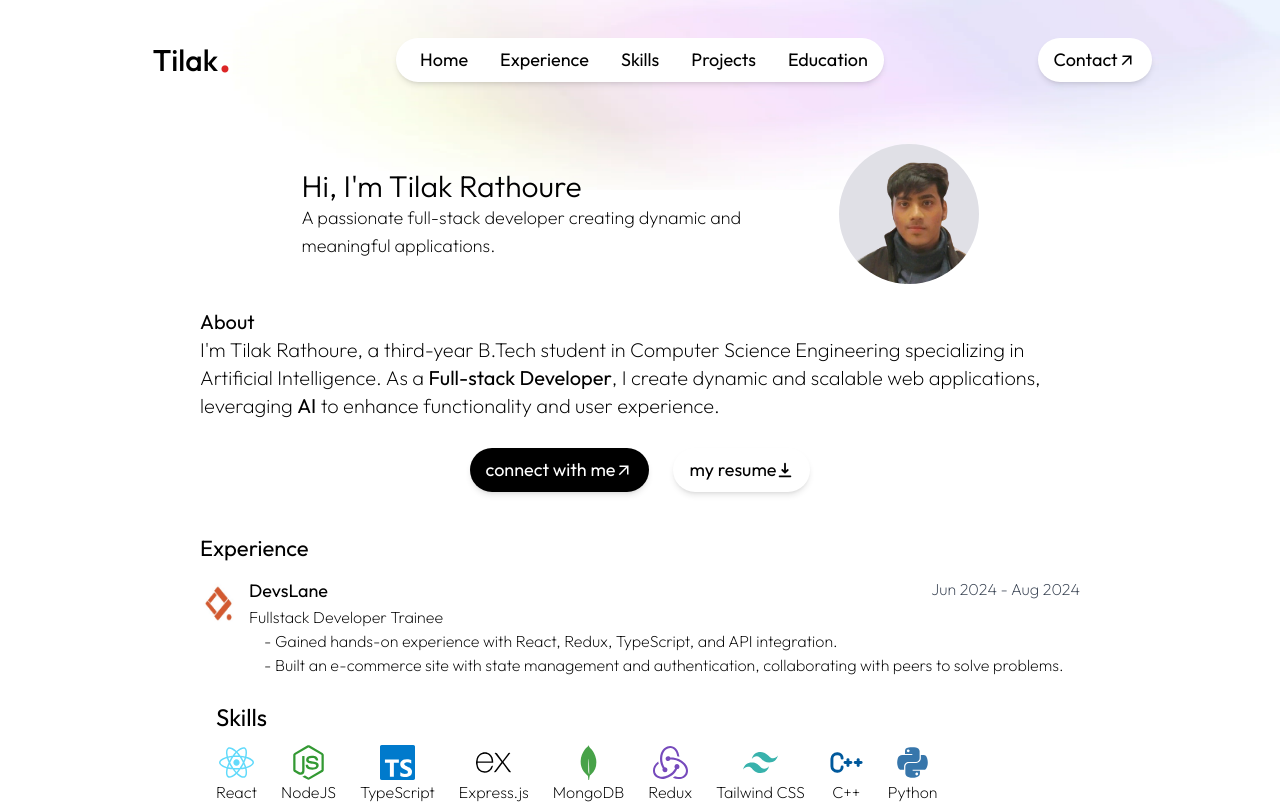
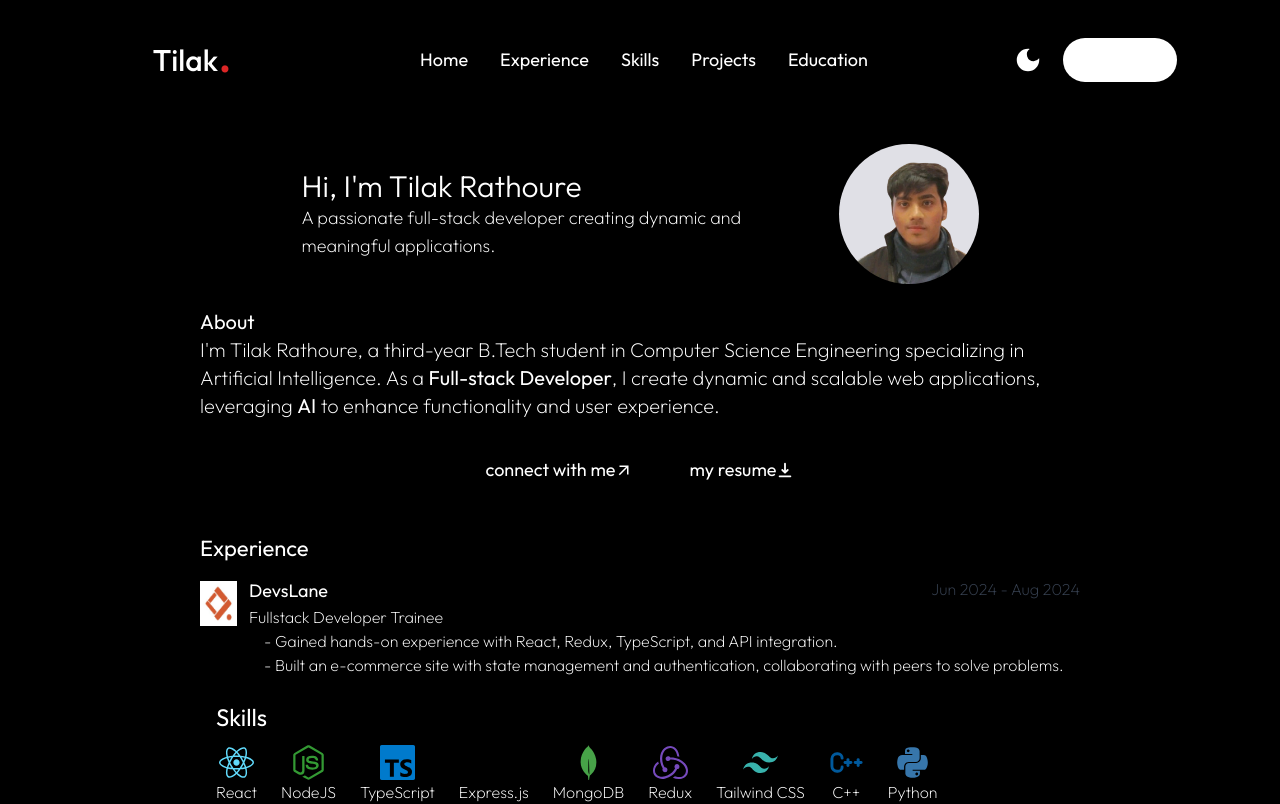
Before and after one commit to TilakRathoure/portfolio-website, a Next.js app: page / in a window 1280 px wide. Shown: the top 804 px of the page. Built offline with nearby package versions, Linux system fonts and the light colour scheme; a web font is replaced by a local one.

Commit message:
add dark mode

```diff
--- a/app/components/Header.tsx
+++ b/app/components/Header.tsx
@@ -2,13 +2,18 @@ import Image from "next/image";
 import { MdArrowOutward } from "react-icons/md";
 import image1 from "../../assets/1692212262791-removebg-preview-removebg-preview.png";
 import { HiDownload } from "react-icons/hi";
+import { useContext } from "react";
+import { Contextfirst } from "../page";
 
 const Header = () => {
+
+  const {mode}=useContext(Contextfirst);
+
   return (
     <div>
       <div
         id="home"
-        className="z-20 flex justify-center gap-3 py-6 items-center mt-[15vh]"
+        className={`z-20 flex justify-center gap-3 py-6 items-center ${mode!=="dark"?"mt-[15vh]":""}`}
       >
         <div className="max-w-[525px]">
           <p className="text-2xl sm:text-3xl font-light text-nowrap">
@@ -46,7 +51,7 @@ const Header = () => {
           </span>
         </a>
         <a target="_blank" href="https://drive.google.com/file/d/1STLCrOAIpk96kzMoHscCJ82bgyPeI_Ca/view?usp=drive_link">
-          <span className=" bg-white flex items-center justify-center shadow-md rounded-3xl px-4 cursor-pointer text-lg py-2 text-nowrap">
+          <span className={`${mode==="dark"? "bg-black" :"bg-white" } flex items-center justify-center shadow-md rounded-3xl px-4 cursor-pointer text-lg py-2 text-nowrap`}>
             my resume
             <HiDownload />
           </span>
--- a/app/components/Navbar.tsx
+++ b/app/components/Navbar.tsx
@@ -1,10 +1,11 @@
 "use client";
 
 import Image from "next/image";
-import { useEffect, useState } from "react";
-import { MdArrowOutward, MdDarkMode } from "react-icons/md";
+import { useContext, useEffect, useState } from "react";
+import { MdArrowOutward, MdDarkMode,MdOutlineDarkMode } from "react-icons/md";
 import { RxCross2, RxHamburgerMenu } from "react-icons/rx";
 import image1 from "../../assets/header-bg-color.png";
+import {Contextfirst } from "../page";
 
 interface header {
   title: string;
@@ -20,6 +21,8 @@ const Header: header[] = [
 ];
 
 const Navbar = () => {
+
+  const {mode,Setmode}=useContext(Contextfirst);
   const [side, Setside] = useState<boolean>(false);
   const [scroll, Setscroll] = useState<boolean>(false);
 
@@ -35,11 +38,17 @@ const Navbar = () => {
 
   return (
     <nav>
-      <Image
+      {
+        mode=="dark"? (<div className="h-[15vh] bg-black">
+        </div>):(
+        <Image
         src={image1}
         alt="bg-color"
         className="fixed -z-20 h-[40vh] -translate-y-[250px]"
       />
+
+        )
+      }
       <div
         className={`fixed w-full z-50 top-0 ${
           scroll ? "bg-white bg-opacity-50 backdrop-blur-lg" : ""
@@ -50,7 +59,7 @@ const Navbar = () => {
           <span className="absolute bottom-0 text-5xl text-red-600">.</span>
         </div>
 
-        <ul className="hidden bg-white sm:flex justify-between items-center shadow-md rounded-3xl">
+        <ul className={`hidden ${mode==="dark"? "text-white bg-black" : "text-black bg-white"} sm:flex justify-between items-center shadow-md rounded-3xl`}>
           {Header.map((e, i) => (
             <a
               href={e.href}
@@ -63,7 +72,12 @@ const Navbar = () => {
         </ul>
 
         <div className="flex justify-end sm:justify-center items-center gap-5 sm:gap-1 md:gap-5 w-[25%]">
-          <MdDarkMode size={30} className="cursor-pointer hidden" />
+
+          <div className="cursor-pointer" onClick={()=>Setmode((prev)=>prev==="light"? "dark":"light")}>
+                      {
+            mode!=="light"? (<MdDarkMode size={30} />):(<MdOutlineDarkMode  size={30}/>)
+          }
+          </div>
           <RxHamburgerMenu
             onClick={() => Setside((prev) => !prev)}
             size={30}
@@ -81,7 +95,7 @@ const Navbar = () => {
       <ul
         className={`fixed ${
           side ? "right-0" : "-right-[100%]"
-        } top-0 w-[75vw] h-[100vh] sm:hidden z-50 bg-white p-12 shadow-lg transition-all duration-500`}
+        } ${mode==="dark"? "text-white bg-black" : "text-black bg-white"} top-0 w-[75vw] h-[100vh] sm:hidden z-50 p-12 shadow-lg transition-all duration-500`}
       >
         <RxCross2
           onClick={() => Setside((prev) => !prev)}
--- a/app/page.tsx
+++ b/app/page.tsx
@@ -1,4 +1,6 @@
-import React from "react";
+"use client";
+
+import React, { useState,createContext, useEffect } from "react";
 import Navbar from "./components/Navbar";
 import Header from "./components/Header";
 import Contactform from "./components/Contactform";
@@ -8,10 +10,27 @@ import Projects from "./components/Projects";
 import Footer from "./components/Footer";
 import Experience from "./components/Experience";
 
-const page = () => {
+
+export const Contextfirst = createContext(null);
+
+const Page = () => {
+
+    const [mode,Setmode]=useState<string>("dark");
+
+useEffect(() => {
+  if (mode === "dark") {
+    document.documentElement.classList.add("dark");
+  } else {
+    document.documentElement.classList.remove("dark");
+  }
+}, [mode]);
+
+
   return (
     <>
-      <div className="px-4 sm:px-12 xl:px-[200px]">
+    <Contextfirst.Provider value={{mode,Setmode}}>
+<div className="px-4 sm:px-12 xl:px-[200px] bg-white dark:bg-black dark:text-white">
+
         <Navbar />
         <Header />
         <Experience/>
@@ -21,8 +40,10 @@ const page = () => {
         <Contactform />
       </div>
       <Footer />
+
+    </Contextfirst.Provider>
     </>
   );
 };
 
-export default page;
+export default Page;
--- a/tailwind.config.ts
+++ b/tailwind.config.ts
@@ -1,6 +1,7 @@
 import type { Config } from "tailwindcss";
 
-export default {
+const config: Config = {
+  darkMode: "class",
   content: [
     "./pages/**/*.{js,ts,jsx,tsx,mdx}",
     "./components/**/*.{js,ts,jsx,tsx,mdx}",
@@ -12,10 +13,12 @@ export default {
         background: "var(--background)",
         foreground: "var(--foreground)",
       },
-      fontFamily:{
-        outfit:["Outfit","sans-serif"]
-      }
+      fontFamily: {
+        outfit: ["Outfit", "sans-serif"],
+      },
     },
   },
   plugins: [],
-} satisfies Config;
+};
+
+export default config;
```
